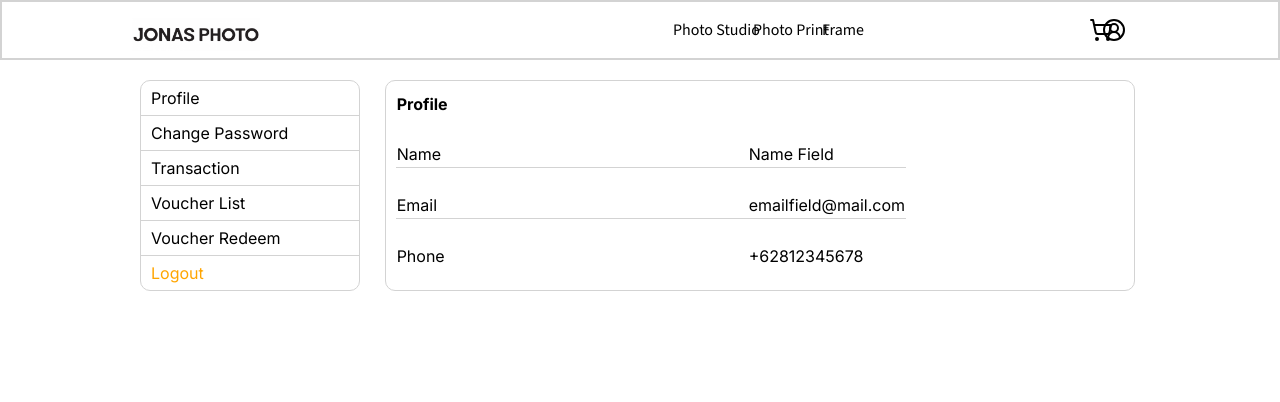
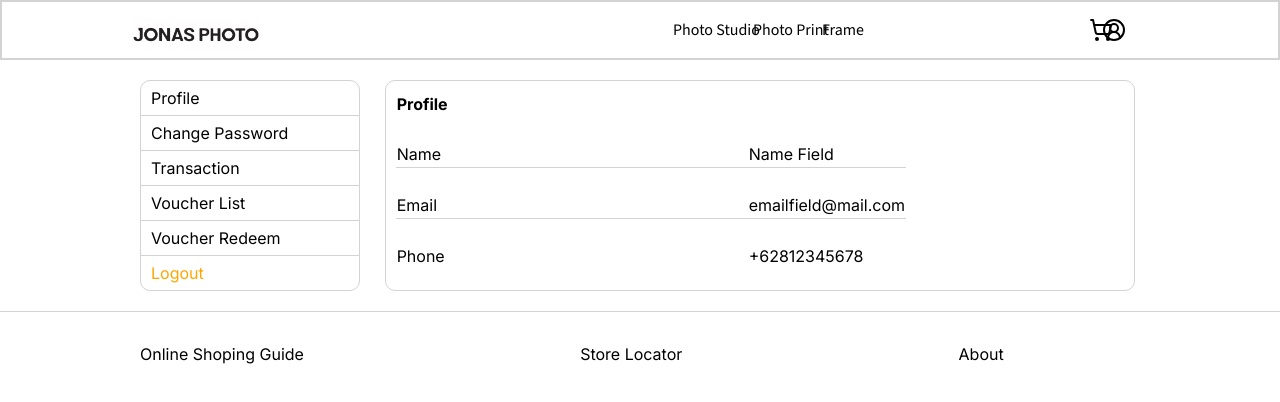
Before and after one commit to adriswara/next, a Next.js app: page / in a window 1280 px wide. Shown: the top 402 px of the page. Built offline with nearby package versions, Linux system fonts and the light colour scheme.

Commit message:
footer header position

```diff
--- a/src/app/layout.tsx
+++ b/src/app/layout.tsx
@@ -18,15 +18,18 @@ export default function RootLayout({
 }: Readonly<{
   children: React.ReactNode;
 }>) {
-  const imageHeader = {
-    marginLeft: 130,
-    paddingTop: 16
-  }
+
+
+  // header
   const headerStyle = {
     display: "grid",
     gridTemplateColumns: "auto auto auto auto auto auto auto",
     border: "2px solid lightgrey",
 
+  }
+  const imageHeader = {
+    marginLeft: 130,
+    paddingTop: 16
   }
   const headerContent = {
     paddingTop: 16,
@@ -34,21 +37,18 @@ export default function RootLayout({
     marginLeft: 90,
     marginRight: 80
   }
-
   const photoStudio = {
     paddingTop: 16,
     paddingBottom: 16,
     marginLeft: 350,
     marginRight: -160
   }
-
-  const photoPrint ={
+  const photoPrint = {
     paddingTop: 16,
     paddingBottom: 16,
     marginLeft: 90,
     marginRight: -160
   }
-
   const checkoutButton = {
     paddingTop: 16,
     paddingBottom: 16,
@@ -60,6 +60,21 @@ export default function RootLayout({
     paddingBottom: 16,
     marginRight: -24,
     marginLeft: -50
+  }
+
+  // footer
+
+  const footerMain = {
+    display: "grid",
+    gridTemplateColumns: "auto auto auto",
+    borderTop: "1px solid lightgrey"
+  }
+  const footerDiv ={
+    paddingLeft:140,
+    marginTop:30
+  }
+  const footerDivShared = {
+    marginTop:30
   }
 
   return (
@@ -80,6 +95,13 @@ export default function RootLayout({
           </nav>
         </section>
         {children}
+        <section>
+          <div style={footerMain}>
+            <div><h1 style={footerDiv}>Online Shoping Guide</h1></div>
+            <div><h1 style={footerDivShared}>Store Locator</h1></div>
+            <div><h1 style={footerDivShared}>About</h1></div>
+          </div>
+        </section>
       </body>
     </html>
   );
--- a/src/app/page.tsx
+++ b/src/app/page.tsx
@@ -3,10 +3,10 @@ import Image from "next/image";
 export default function Home() {
   type logoutcolor = `rgb(${239},${77},${68})`
   const profileStyle = {
-
     display: "grid",
     gridTemplateColumns: "auto auto",
-    paddingTop: 20
+    paddingTop: 20,
+    paddingBottom: 20
   }
 
   const navProfileCard = {
```
